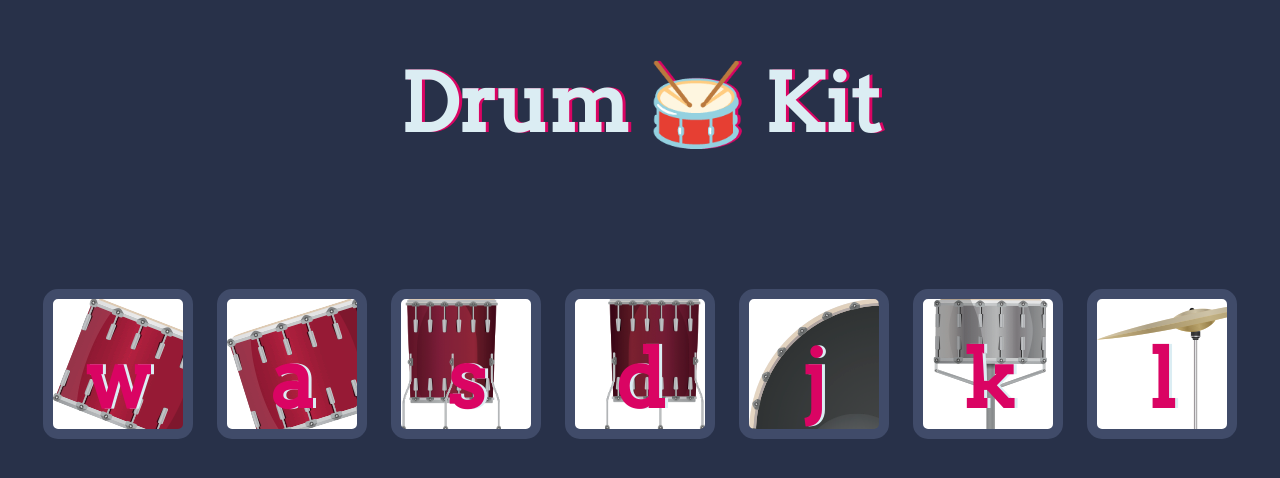
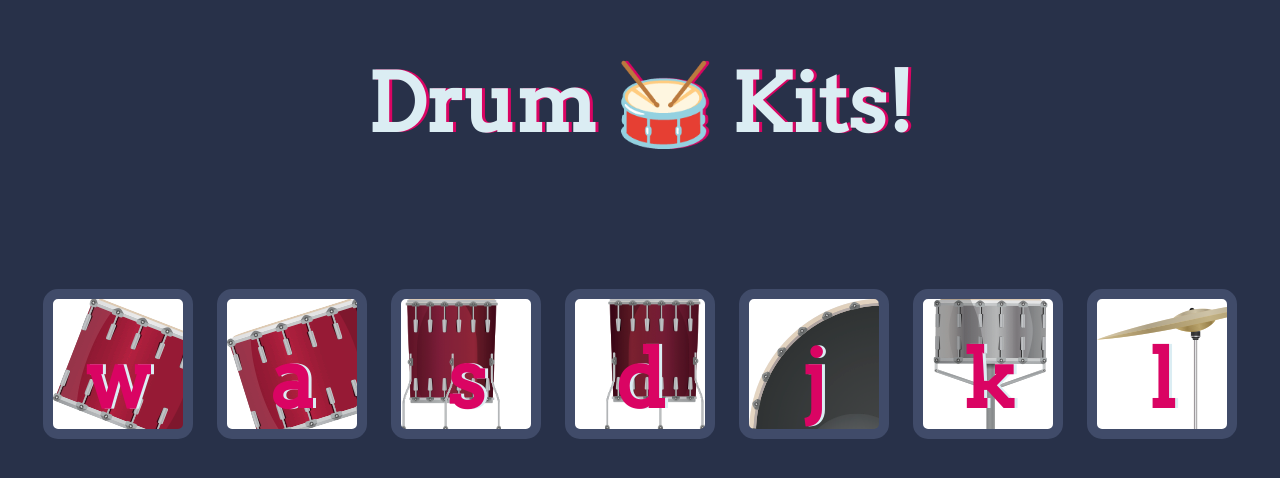
Before and after one commit to freeboks/drumkit, a plain HTML site: page index.html in a window 1280 px wide. Drawn offline with nearby package versions, Linux system fonts and the light colour scheme.

Commit message:
Update index.html
added S

```diff
--- a/index.html
+++ b/index.html
@@ -10,7 +10,7 @@
 
 <body>
 
-    <h1 id="title">Drum 🥁 Kit</h1>
+    <h1 id="title">Drum 🥁 Kits!</h1>
     <div class="set">
         <button class="w drum">w</button>
         <button class="a drum">a</button>
```
